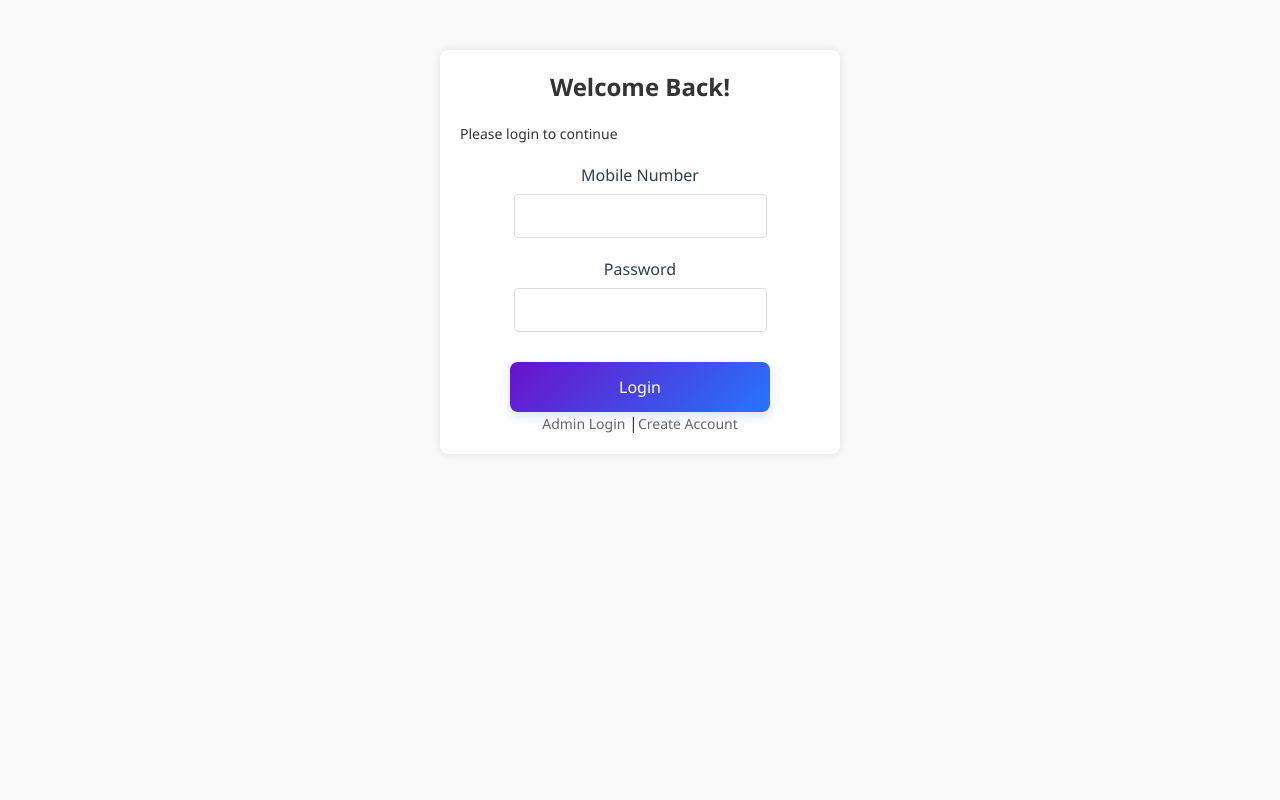
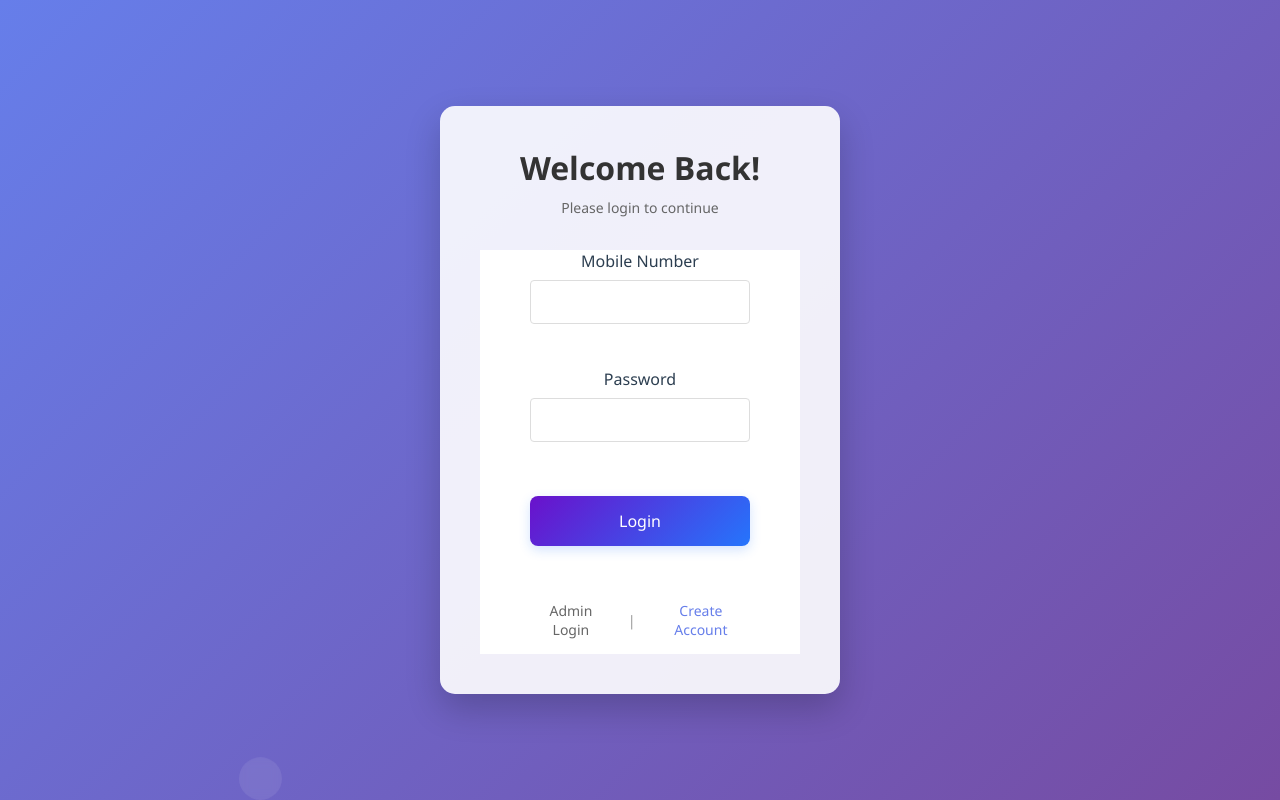
Before and after one commit to Bhanuvamsi2005/abvonlinegrocery, a React (Vite) app: page /login in a window 1280 px wide. Built offline with nearby package versions, Linux system fonts and the light colour scheme.

Commit message:
Update Login.css

```diff
--- a/src/components/Login.css
+++ b/src/components/Login.css
@@ -1,68 +1,210 @@
-.login-container {
-  max-width: 400px;
-  margin: 50px auto;
-  padding: 20px;
-  border-radius: 8px;
-  box-shadow: 0 0 10px rgba(0, 0, 0, 0.1);
-  background-color: #fff;
+/* Login.css */
+
+/* Background and animations */
+.login-background {
+  position: fixed;
+  top: 0;
+  left: 0;
+  width: 100%;
+  height: 100%;
+  background: linear-gradient(135deg, #667eea 0%, #764ba2 100%);
+  overflow: hidden;
+  display: flex;
+  justify-content: center;
+  align-items: center;
 }
 
-.login-container h2 {
+.bubble {
+  position: absolute;
+  bottom: -100px;
+  background: rgba(255, 255, 255, 0.1);
+  border-radius: 50%;
+  backdrop-filter: blur(5px);
+  animation: float-up linear infinite;
+  z-index: 1;
+}
+
+@keyframes float-up {
+  0% {
+    transform: translateY(0) translateX(0) scale(1);
+    opacity: 1;
+  }
+  100% {
+    transform: translateY(-100vh) translateX(20px) scale(0.8);
+    opacity: 0;
+  }
+}
+
+/* Login container */
+.login-container {
+  background: rgba(255, 255, 255, 0.9);
+  padding: 2.5rem;
+  border-radius: 15px;
+  box-shadow: 0 15px 35px rgba(0, 0, 0, 0.2);
+  width: 100%;
+  max-width: 400px;
+  z-index: 2;
+  transition: transform 0.3s ease;
+}
+
+.login-container.shake {
+  animation: shake 0.5s cubic-bezier(.36,.07,.19,.97) both;
+}
+
+@keyframes shake {
+  10%, 90% { transform: translateX(-2px); }
+  20%, 80% { transform: translateX(4px); }
+  30%, 50%, 70% { transform: translateX(-8px); }
+  40%, 60% { transform: translateX(8px); }
+}
+
+.login-header {
   text-align: center;
-  margin-bottom: 20px;
+  margin-bottom: 2rem;
+}
+
+.login-header h2 {
   color: #333;
+  font-size: 2rem;
+  margin-bottom: 0.5rem;
+}
+
+.login-header p {
+  color: #666;
+}
+
+/* Form styles */
+.login-form {
+  display: flex;
+  flex-direction: column;
+  gap: 1.5rem;
 }
 
 .form-group {
-  margin-bottom: 15px;
+  position: relative;
 }
 
 .form-group label {
   display: block;
-  margin-bottom: 5px;
-  font-weight: bold;
+  margin-bottom: 0.5rem;
   color: #555;
+  font-weight: 500;
+  transition: all 0.3s ease;
 }
 
-.form-group input {
+.input-field {
   width: 100%;
-  padding: 10px;
-  border: 1px solid #ddd;
-  border-radius: 4px;
-  font-size: 16px;
+  padding: 0.8rem 1rem;
+  border: 2px solid #ddd;
+  border-radius: 8px;
+  font-size: 1rem;
+  transition: all 0.3s ease;
+  background: rgba(255, 255, 255, 0.8);
 }
 
+.input-field:focus {
+  outline: none;
+  border-color: #667eea;
+  box-shadow: 0 0 0 3px rgba(102, 126, 234, 0.2);
+}
+
+.input-highlight {
+  position: absolute;
+  bottom: 0;
+  left: 0;
+  height: 2px;
+  width: 0;
+  background: #667eea;
+  transition: all 0.3s ease;
+}
+
+.input-field:focus ~ .input-highlight {
+  width: 100%;
+}
+
+/* Button styles */
 .login-button {
-  width: 100%;
-  padding: 10px;
-  background-color: #4285F4;
+  background: linear-gradient(to right, #667eea, #764ba2);
   color: white;
   border: none;
-  border-radius: 4px;
-  font-size: 16px;
+  padding: 1rem;
+  border-radius: 8px;
+  font-size: 1rem;
+  font-weight: 600;
   cursor: pointer;
-  margin-top: 10px;
+  transition: all 0.3s ease;
+  display: flex;
+  align-items: center;
+  justify-content: center;
+  gap: 0.5rem;
 }
 
 .login-button:hover {
-  background-color: #3367D6;
+  background: linear-gradient(to right, #5a6fd1, #6a4298);
+  transform: translateY(-2px);
+  box-shadow: 0 5px 15px rgba(0, 0, 0, 0.1);
 }
 
-.login-footer {
-  margin-top: 15px;
-  text-align: center;
-  font-size: 14px;
+.login-button:disabled {
+  background: #ccc;
+  cursor: not-allowed;
+  transform: none;
+  box-shadow: none;
 }
 
-.login-footer a {
-  color: #4285F4;
-  text-decoration: none;
+.spinner {
+  width: 1rem;
+  height: 1rem;
+  border: 3px solid rgba(255, 255, 255, 0.3);
+  border-radius: 50%;
+  border-top-color: white;
+  animation: spin 1s ease-in-out infinite;
 }
 
-.login-footer a:hover {
+@keyframes spin {
+  to { transform: rotate(360deg); }
+}
+
+/* Additional options */
+.login-options {
+  display: flex;
+  justify-content: center;
+  align-items: center;
+  gap: 1rem;
+  margin-top: 1rem;
+  font-size: 0.9rem;
+}
+
+.forgot-password, .signup-link {
+  color: #667eea;
+  text-decoration: none;
+  transition: color 0.3s ease;
+}
+
+.forgot-password:hover, .signup-link:hover {
+  color: #764ba2;
   text-decoration: underline;
 }
 
-.login-footer p {
-  margin-bottom: 8px;
+.divider {
+  color: #999;
 }
+
+/* Message styles */
+.message {
+  padding: 0.8rem;
+  border-radius: 8px;
+  margin-top: 1.5rem;
+  text-align: center;
+  font-weight: 500;
+}
+
+.message.error {
+  background: rgba(255, 0, 0, 0.1);
+  color: #d32f2f;
+}
+
+.message.success {
+  background: rgba(0, 200, 0, 0.1);
+  color: #2e7d32;
+}
```
